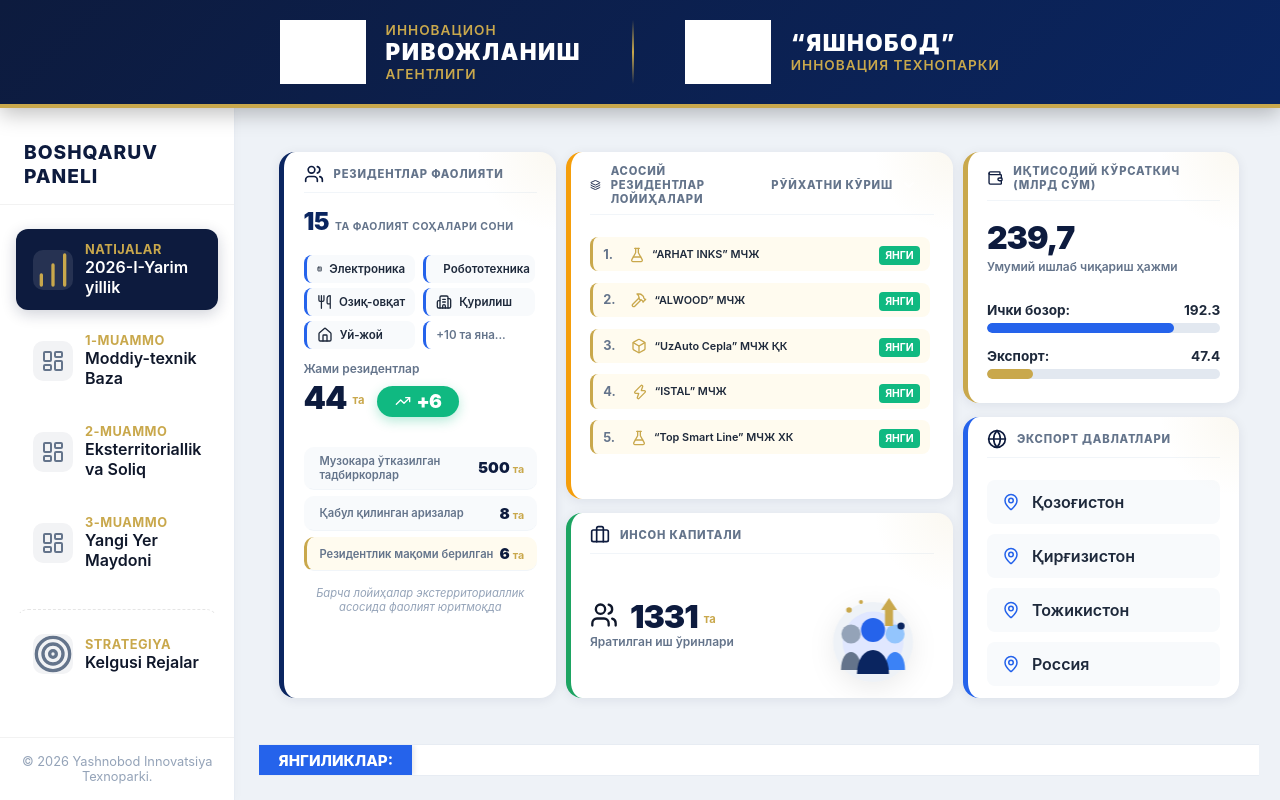
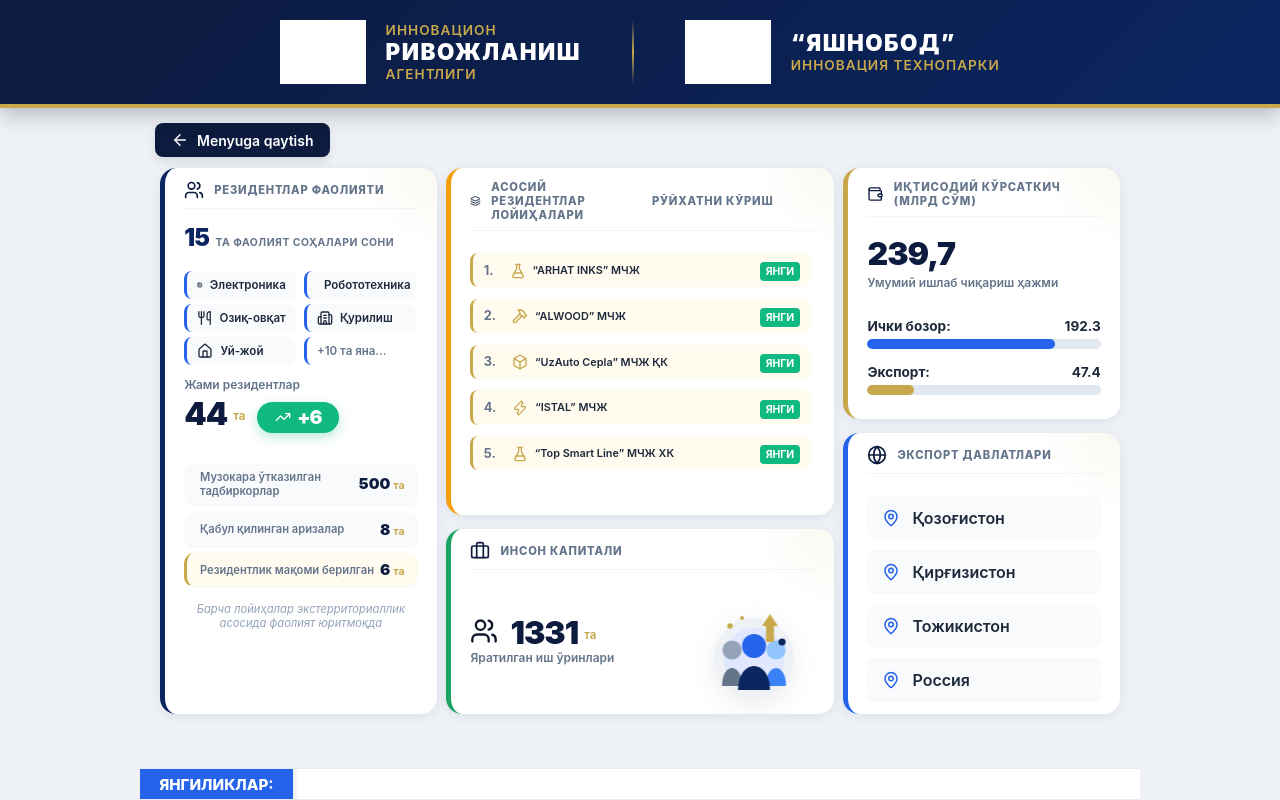
Before and after one commit to Yashnarbek-Samiyev/Flanshet-2-Yashnobod-Innovation-Texnopark, a React (Vite) app: page / in a window 1280 px wide. Built offline with nearby package versions, Linux system fonts and the light colour scheme; grey boxes are pictures that could not be loaded.

Commit message:
Hide sidebar and remove padding on 2026 results view for full screen

```diff
--- a/src/App.tsx
+++ b/src/App.tsx
@@ -146,9 +146,11 @@ function App() {
       {/* Split Dashboard Body */}
       <div className="dashboard-body">
 
-        {/* Sidebar Menu */}
-        <aside className="sidebar">
-          <h3 className="sidebar-title">Boshqaruv Paneli</h3>
+
+        {/* Sidebar Menu - Hide when on 2026 Results tab (activeTab === 5) */}
+        {activeTab !== 5 && (
+          <aside className="sidebar">
+            <h3 className="sidebar-title">Boshqaruv Paneli</h3>
           <nav className="sidebar-menu">
             <button
               className={`menu-btn result-btn ${activeTab === 5 ? 'active' : ''}`}
@@ -191,9 +193,10 @@ function App() {
             <p>&copy; {new Date().getFullYear()} Yashnobod Innovatsiya Texnoparki.</p>
           </div>
         </aside>
+        )}
 
         {/* Main Content View (No Scroll) */}
-        <section className="content-panel">
+        <section className="content-panel" style={activeTab === 5 ? { padding: 0 } : {}}>
 
           {/* Render Active Problem */}
           {activeTab >= 1 && activeTab <= 3 && (
@@ -255,7 +258,7 @@ function App() {
           )}
           {/* Render 2026 Results */}
           {activeTab === 5 && (
-            <Natijalar2026 />
+            <Natijalar2026 onBack={() => setActiveTab(1)} />
           )}
 
         </section>
--- a/src/Natijalar2026.tsx
+++ b/src/Natijalar2026.tsx
@@ -5,7 +5,7 @@ import {
   Briefcase, Wallet, Globe, MapPin, X, Cpu, Bot,
   Utensils, Home, Leaf, Flame, Milestone, Zap,
   Wheat, Stethoscope, Car, Thermometer, Printer,
-  FlaskConical, Hammer, Box
+  FlaskConical, Hammer, Box, ArrowLeft
 } from 'lucide-react';
 
 // Data from 2026
@@ -108,13 +108,38 @@ const AnimatedNumber = ({ value, duration = 1000 }: { value: number, duration?:
     return <>{count}</>;
 };
 
-export const Natijalar2026 = () => {
+export const Natijalar2026 = ({ onBack }: { onBack: () => void }) => {
     const [modalData, setModalData] = useState<{title: string, desc: string, icon: string} | null>(null);
     const [isResidentsOpen, setIsResidentsOpen] = useState(false);
 
     return (
-        <div className="yashnobod-2026-theme active-view animate-fade-in" style={{ height: '100%', display: 'flex', flexDirection: 'column', padding: 0 }}>
-            <div className="main-content-section" style={{ padding: '20px', flex: 1 }}>
+        <div className="yashnobod-2026-theme active-view animate-fade-in" style={{ height: '100%', display: 'flex', flexDirection: 'column', padding: 0, position: 'relative' }}>
+            {/* Back Button */}
+            <button
+                onClick={onBack}
+                style={{
+                    position: 'absolute',
+                    top: '15px',
+                    left: '15px',
+                    zIndex: 100,
+                    display: 'flex',
+                    alignItems: 'center',
+                    gap: '8px',
+                    padding: '8px 16px',
+                    background: '#0D1B3E',
+                    color: 'white',
+                    border: 'none',
+                    borderRadius: '8px',
+                    cursor: 'pointer',
+                    fontWeight: 600,
+                    fontSize: '14px',
+                    boxShadow: '0 4px 10px rgba(0,0,0,0.1)'
+                }}
+            >
+                <ArrowLeft size={18} /> Menyuga qaytish
+            </button>
+
+            <div className="main-content-section" style={{ padding: '20px', paddingTop: '60px', flex: 1 }}>
 
                 <div className="stats-grid">
                     {/* Residents Card */}
```
